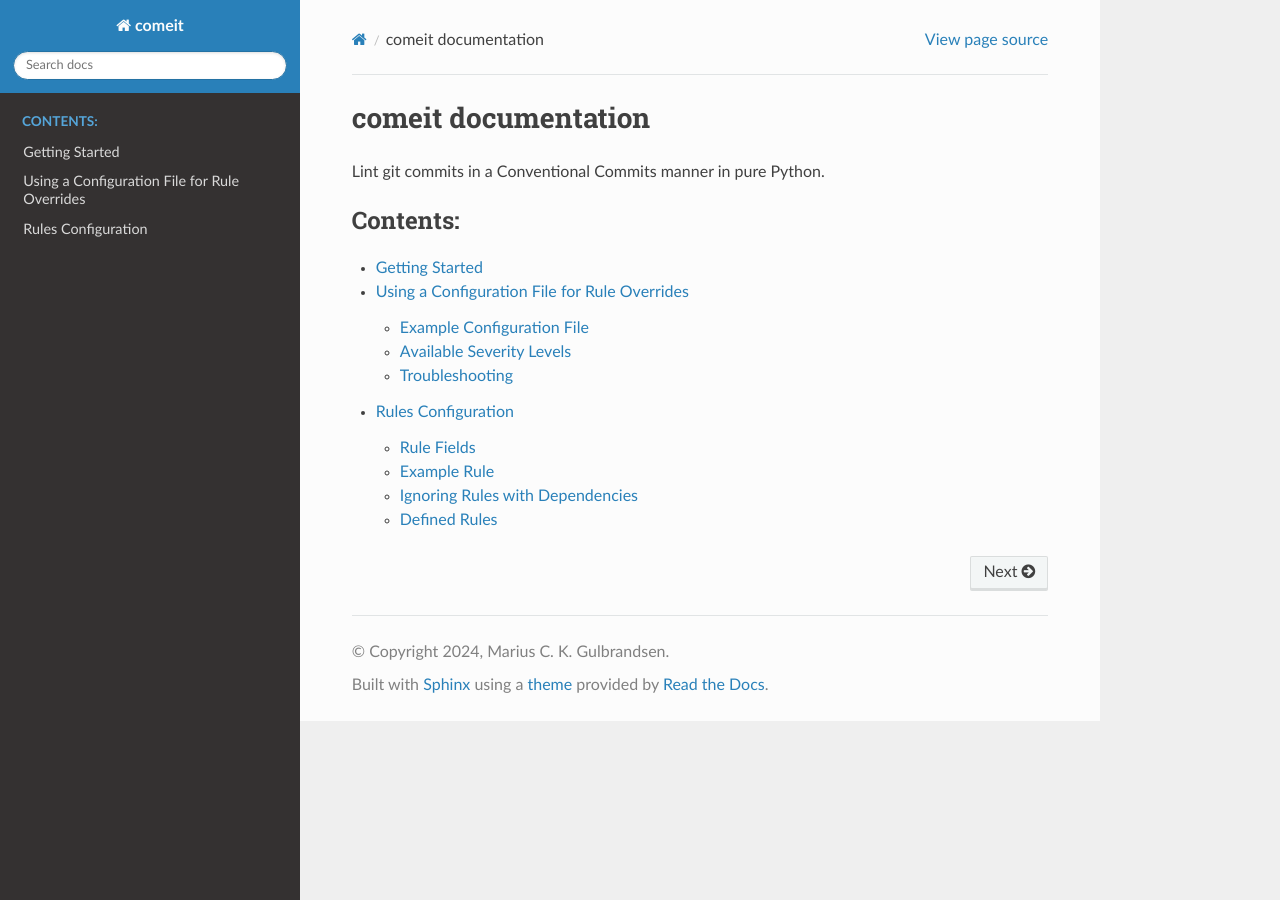
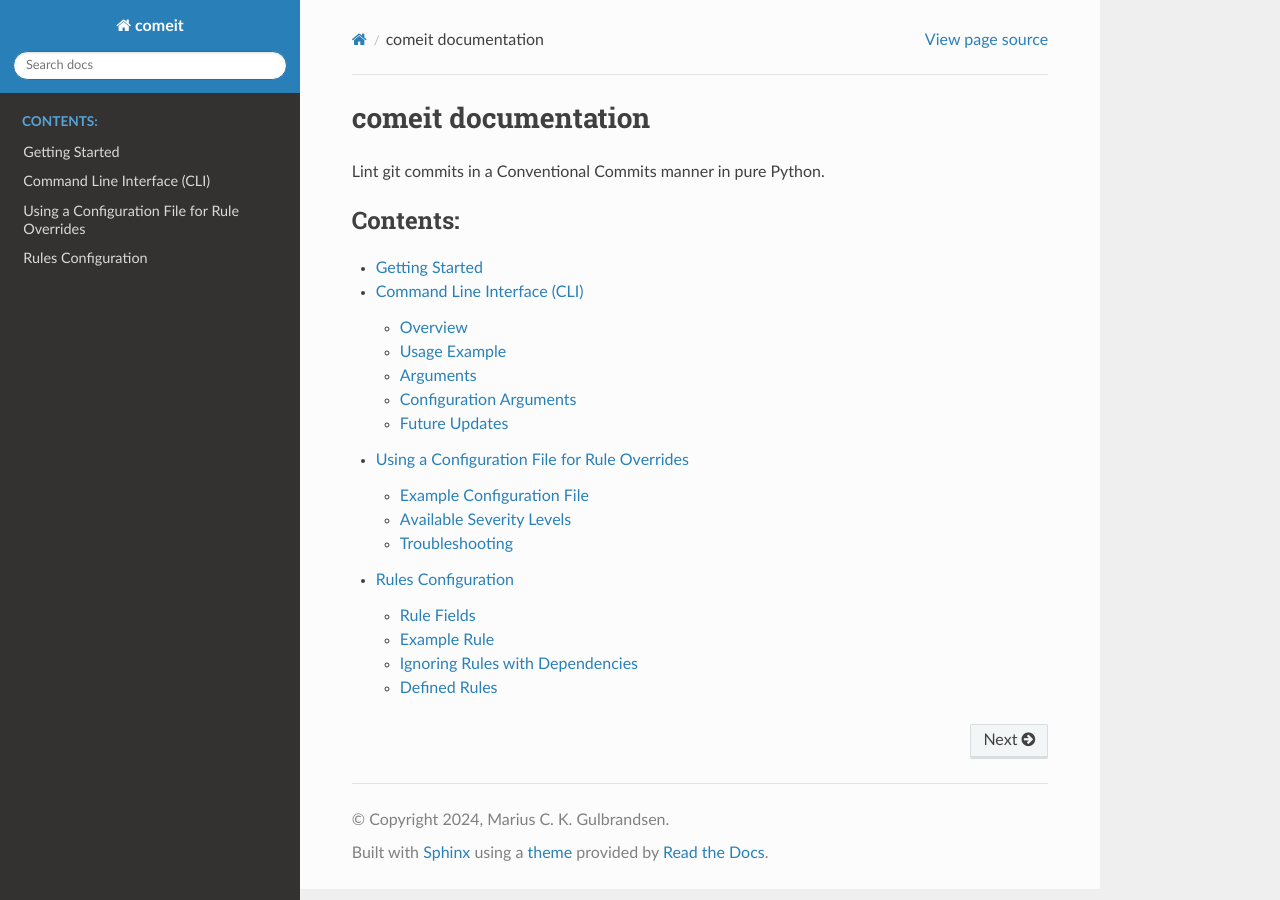
Before and after one commit to mariugul/comeit, a Sphinx documentation site: the page built from docs/source/index.rst, in a window 1280 px wide. Built offline with Sphinx 7.4.7 and the Read the Docs theme 2.0.0, drawn with Linux system fonts in a browser that asks for light colours; some of the changed lines change nothing that is shown.

Commit message:
docs: document the cli inputs
Read the docs update with info on the log-level input
as well as the config-file input.

```diff
--- /dev/null
+++ b/docs/source/cli.rst
@@ -0,0 +1,70 @@
+Command Line Interface (CLI)
+============================
+
+This section describes the command-line arguments available for configuring and running the application.
+
+Overview
+--------
+
+The application can be configured through several command-line arguments, allowing customization of logging levels and specifying configuration files.
+
+.. note::
+   The CLI options may change in future versions, so it's always a good idea to check the most up-to-date documentation.
+
+Usage Example
+-------------
+
+Here's an example of how to use the CLI:
+
+.. code-block:: bash
+
+   comeit --config-file path/to/config.yaml --log-level INFO
+
+Arguments
+---------
+
+.. _cli-config-file:
+
+``--config-file``
+   **Type**: :class:`pathlib.Path`
+
+   Path to the configuration file. This file can override the default severity levels of the rules.
+
+   Example:
+
+   .. code-block:: bash
+
+      comeit --config-file path/to/config.yaml
+
+.. _cli-log-level:
+
+``--log-level``
+   **Type**: :class:`comeit.LogLevel`
+   **Default**: ``WARNING``
+
+   Set the logging level for the application. You can choose from the following log levels:
+
+   - ``DEBUG``: Detailed information, typically used for debugging.
+   - ``INFO``: General information about the application’s process.
+   - ``WARNING``: Indicates potential issues but not critical.
+   - ``ERROR``: An error that has occurred but does not stop the application.
+   - ``CRITICAL``: Severe errors that may prevent the application from continuing.
+
+   Example:
+
+   .. code-block:: bash
+
+      comeit --log-level DEBUG
+
+Configuration Arguments
+-----------------------
+
+All arguments passed via the command line are encapsulated in the ``ConfigArgs`` dataclass, which stores:
+
+- ``config_file``: A string representing the path to the config file.
+- ``log_level``: The selected log level (``LogLevel`` enum).
+
+Future Updates
+--------------
+
+If the CLI options change in future releases, this document will be updated accordingly. Be sure to check the latest documentation to stay informed of any new options or behavior changes.
--- a/docs/source/index.rst
+++ b/docs/source/index.rst
@@ -14,5 +14,6 @@
    :caption: Contents:
 
    get_started
+   cli
    user_config
    rules_config
```
